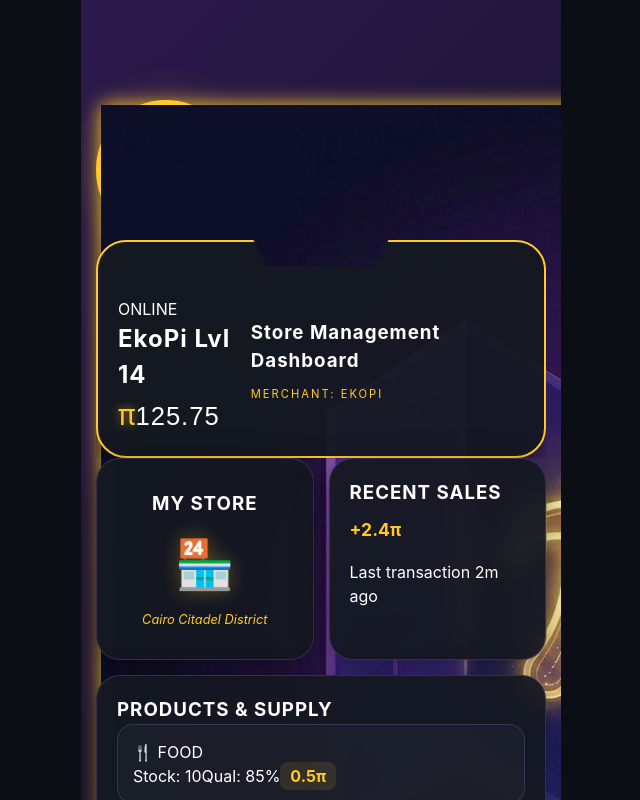
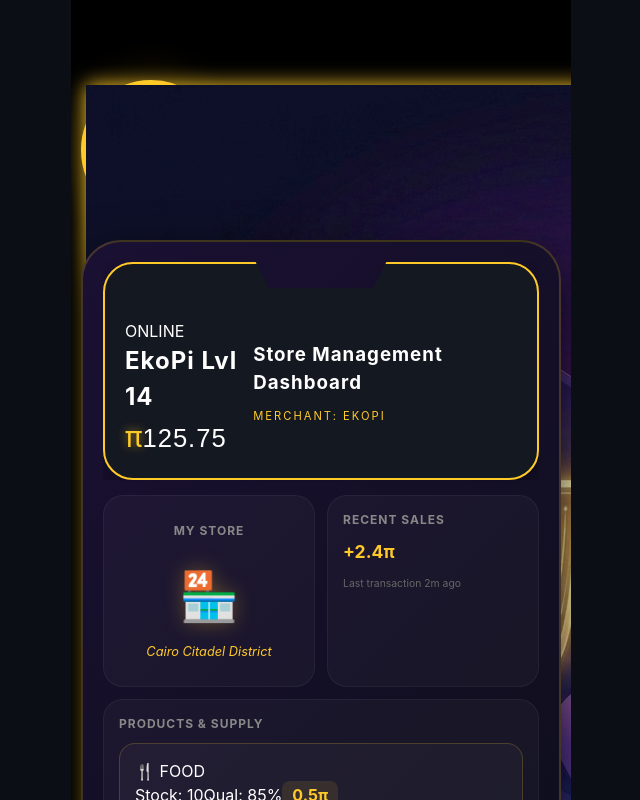
Before and after one commit to Maplypi-Official/maplypi-frontend, a React (Vite) app: page / in a window 1280 px wide. Shown: the top 800 px of the page, without its empty margins (319-959 px from the left). Built offline with nearby package versions, Linux system fonts and the light colour scheme; no server answers.

Commit message:
Update Dashboard.css

```diff
--- a/src/components/Layout/Dashboard.css
+++ b/src/components/Layout/Dashboard.css
@@ -1,35 +1,70 @@
 :root {
-  --maply-purple-gradient: linear-gradient(135deg, #2c1a4d 0%, #0b0e14 100%);
+  --maply-purple-gradient: linear-gradient(135deg, #1a1033 0%, #0b0e14 100%);
   --digital-gold: #ffca28;
-  --neon-purple: #b388ff;
-  --panel-bg: rgba(21, 25, 33, 0.95);
-  --glass-border: rgba(179, 136, 255, 0.2);
+  --panel-bg: rgba(21, 25, 33, 0.98);
+  --glass-border: rgba(255, 202, 40, 0.2); /* إطار ذهبي شفاف */
 }
 
+/* الحاوية الخارجية (الخلفية السوداء للموبايل) */
 .ts-dashboard-container {
   width: 100%;
-  max-width: 480px;
+  max-width: 500px;
   margin: 0 auto;
   min-height: 100vh;
-  background: var(--maply-purple-gradient);
-  padding: 100px 15px 30px 15px;
+  background: #000; /* خلفية سوداء عميقة خارج الكارت */
+  padding: 80px 10px 20px 10px; /* مساحة للتاج من فوق */
   box-sizing: border-box;
   overflow-x: hidden;
-  color: #ffffff;
+  position: relative;
 }
 
-.ts-panel {
-  background: var(--panel-bg);
-  border: 1px solid var(--glass-border);
-  border-radius: 24px;
+/* الكارت الكبير الموحد (Main Card) */
+.maply-main-card {
+  background: var(--maply-purple-gradient);
+  border: 2px solid var(--glass-border);
+  border-radius: 40px; /* كارت دائري الحواف جداً */
   padding: 20px;
-  backdrop-filter: blur(10px);
-  box-shadow: 0 8px 32px rgba(0, 0, 0, 0.4);
+  box-shadow: 0 20px 50px rgba(0,0,0,0.8);
+  position: relative;
+  margin-top: 20px;
 }
 
+/* ضبط الشبكة داخل الكارت */
 .ts-main-grid {
   display: grid;
   grid-template-columns: 1fr 1fr;
-  gap: 15px;
+  gap: 12px;
+  margin-top: 15px;
 }
+
+/* اللوحات الداخلية */
+.ts-panel {
+  background: rgba(255, 255, 255, 0.03); /* شفافية بسيطة داخل الكارت */
+  border: 1px solid rgba(255, 255, 255, 0.05);
+  border-radius: 20px;
+  padding: 15px;
+}
+
 .full-width { grid-column: span 2; }
+
+/* نصوص العناوين الصغيرة داخل اللوحات */
+.ts-panel h3 {
+  color: #888;
+  font-size: 0.75rem;
+  margin-top: 0;
+  margin-bottom: 10px;
+  letter-spacing: 1px;
+}
+
+.revenue-stat { color: var(--digital-gold); font-weight: bold; font-size: 1.2rem; }
+.sub-text { font-size: 0.65rem; color: #666; }
+
+/* شاشة التحميل */
+.loading-screen {
+  height: 100vh;
+  display: flex;
+  justify-content: center;
+  align-items: center;
+  background: #000;
+  color: var(--digital-gold);
+}
```
